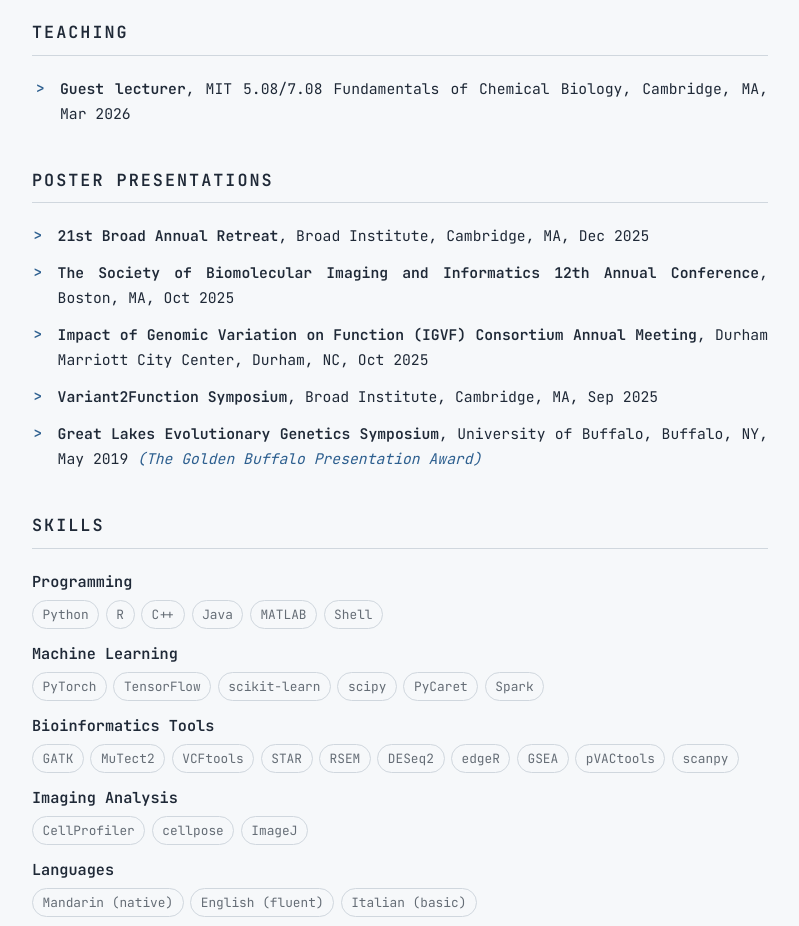
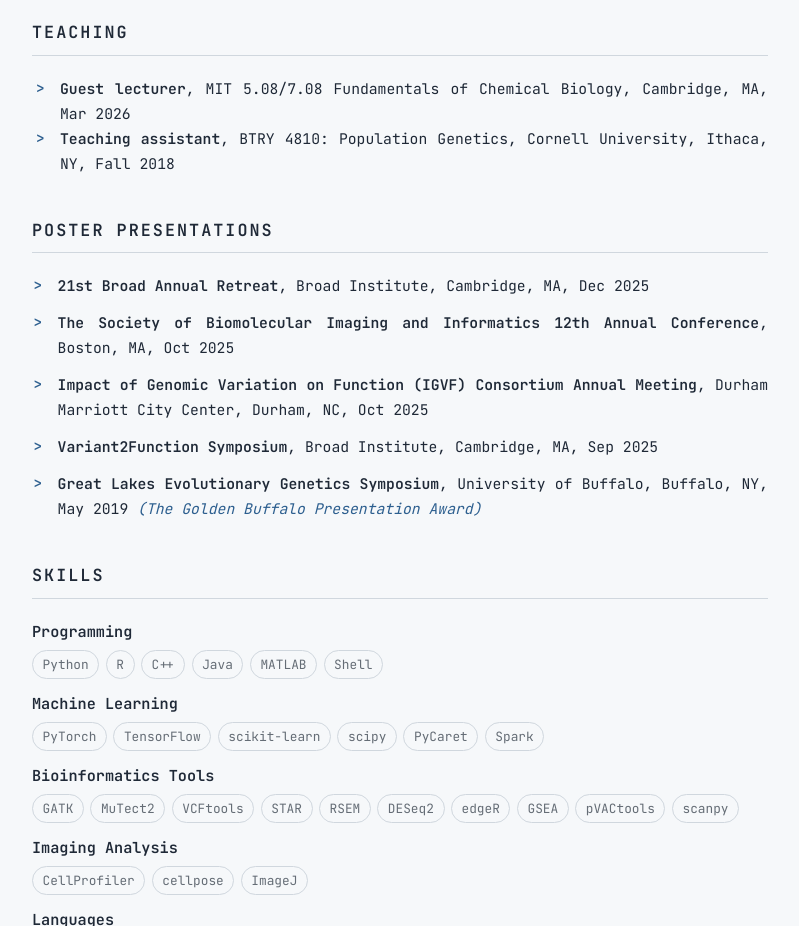
Before and after one commit to runxi-shen/cv, a plain HTML site: page index.html in a window 1280 px wide. Shown: the part 3500-4426 px from the top of the page, without its empty margins (240-1039 px from the left). Drawn offline with Linux system fonts and the light colour scheme.

Commit message:
Add teaching assistant entry for BTRY 4810: Population Genetics
Co-Authored-By: Claude Opus 4.6 (1M context) <noreply@anthropic.com>

```diff
--- a/index.html
+++ b/index.html
@@ -184,6 +184,7 @@
       <h2>Teaching</h2>
       <ul>
         <li><strong>Guest lecturer</strong>, MIT 5.08/7.08 Fundamentals of Chemical Biology, Cambridge, MA, Mar 2026</li>
+        <li><strong>Teaching assistant</strong>, BTRY 4810: Population Genetics, Cornell University, Ithaca, NY, Fall 2018</li>
       </ul>
     </section>
 
```
